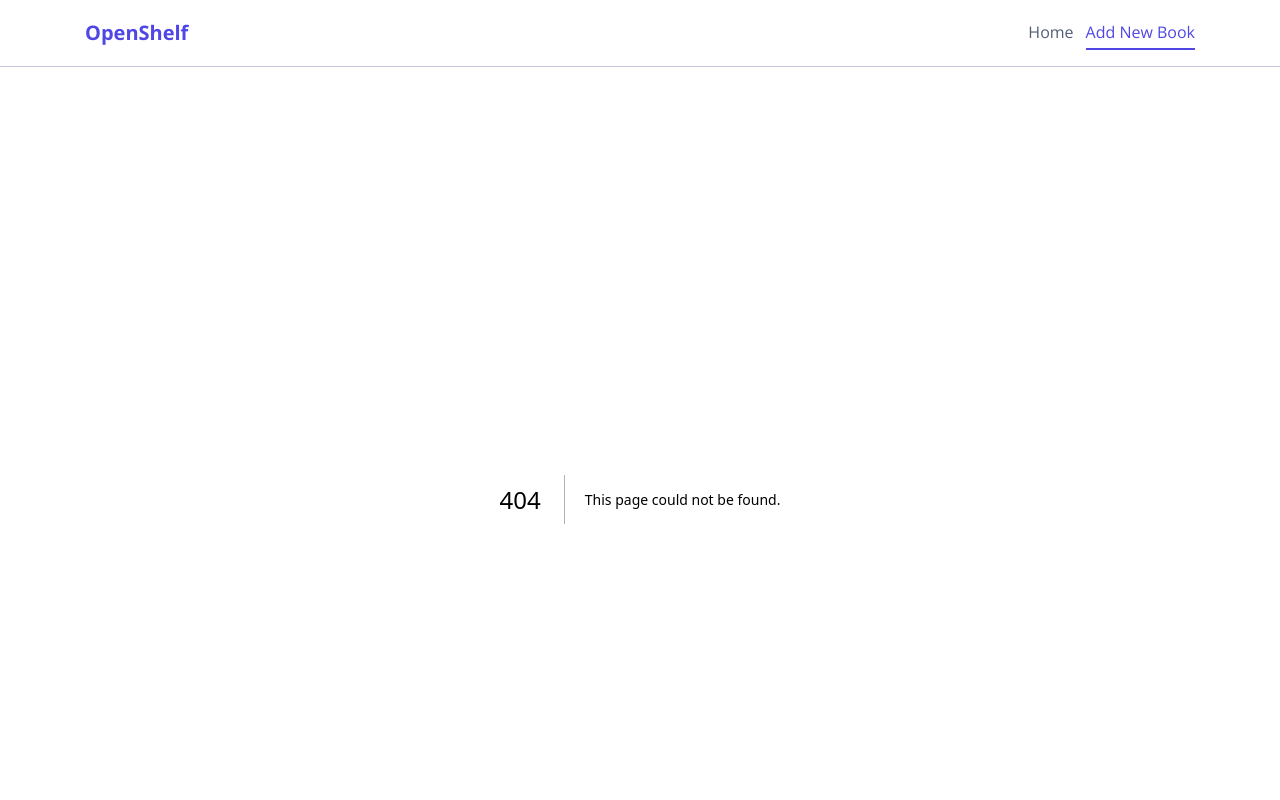
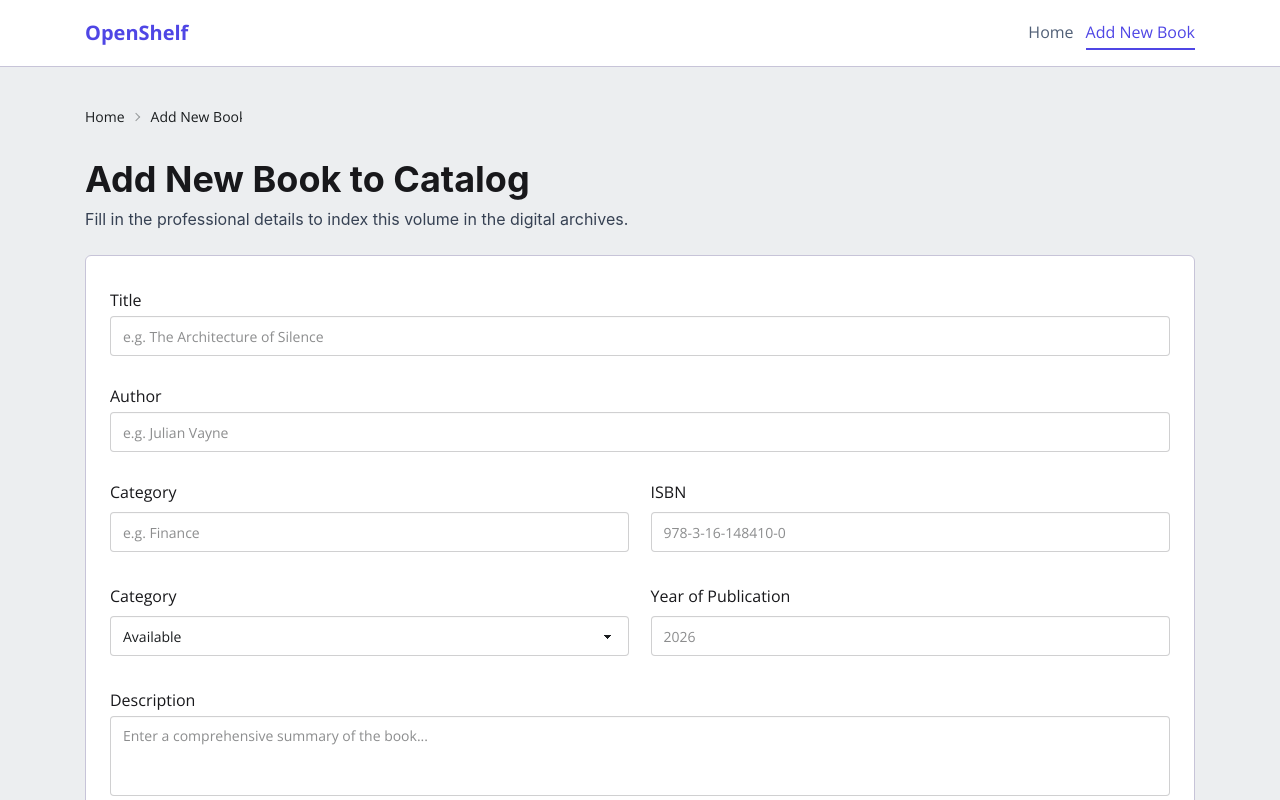
Before and after one commit to ayoub-jabiri/open-shelf, a Next.js app: page /add-new-book in a window 1280 px wide. Before the commit this address had no page. Shown: the top 800 px of the page. Built offline with nearby package versions, Linux system fonts and the light colour scheme.

Commit message:
Finished the add new book page

```diff
--- /dev/null
+++ b/app/add-new-book/page.tsx
@@ -0,0 +1,114 @@
+import { RiSave2Line } from "@remixicon/react";
+import Link from "next/link";
+
+export default function AddNewBook() {
+    return (
+        <div className="flex flex-col justify-start items-start gap-6">
+            <section>
+                <div className="breadcrumbs text-sm">
+                    <ul>
+                        <li>
+                            <Link href="/">Home</Link>
+                        </li>
+
+                        <li>Add New Book</li>
+                    </ul>
+                </div>
+            </section>
+            <section className="self-stretch flex flex-col justify-start items-start gap-2">
+                <div className="self-stretch flex flex-col justify-start items-start">
+                    <div className="self-stretch justify-center text-zinc-900 text-4xl font-bold font-['Inter'] leading-10">
+                        Add New Book to Catalog
+                    </div>
+                </div>
+                <div className="self-stretch flex flex-col justify-start items-start">
+                    <div className="self-stretch justify-center text-gray-700 text-base font-normal font-['Inter'] leading-6">
+                        Fill in the professional details to index this volume in
+                        the digital archives.
+                    </div>
+                </div>
+            </section>
+            <section className="bg-white w-full p-6 border border-[#C7C4D8] flex flex-col gap-5 rounded-md">
+                <fieldset>
+                    <legend className="fieldset-legend">Title</legend>
+                    <input
+                        type="text"
+                        className="input w-full"
+                        placeholder="e.g. The Architecture of Silence"
+                    />
+                </fieldset>
+                <fieldset>
+                    <legend className="fieldset-legend">Author</legend>
+                    <input
+                        type="text"
+                        className="input w-full"
+                        placeholder="e.g. Julian Vayne"
+                    />
+                </fieldset>
+                <div className="flex justify-between">
+                    <fieldset className="fieldset w-[49%]">
+                        <legend className="fieldset-legend">Category</legend>
+                        <input
+                            type="text"
+                            className="input w-full"
+                            placeholder="e.g. Finance"
+                        />
+                    </fieldset>
+                    <fieldset className="fieldset w-[49%]">
+                        <legend className="fieldset-legend">ISBN</legend>
+                        <input
+                            type="text"
+                            className="input w-full"
+                            placeholder="978-3-16-148410-0"
+                        />
+                    </fieldset>
+                </div>
+                <div className="flex justify-between">
+                    <fieldset className="fieldset w-[49%]">
+                        <legend className="fieldset-legend">Category</legend>
+                        <select
+                            defaultValue="Pick a color"
+                            className="select w-full"
+                        >
+                            <option disabled={true}>Status</option>
+                            <option value="available">Available</option>
+                            <option value="borrowed">Borrowed</option>
+                        </select>
+                    </fieldset>
+                    <fieldset className="fieldset w-[49%]">
+                        <legend className="fieldset-legend">
+                            Year of Publication
+                        </legend>
+                        <input
+                            type="text"
+                            className="input w-full"
+                            placeholder="2026"
+                        />
+                    </fieldset>
+                </div>
+                <fieldset>
+                    <legend className="fieldset-legend">Description</legend>
+                    <textarea
+                        className="textarea w-full resize-none"
+                        placeholder="Enter a comprehensive summary of the book..."
+                    ></textarea>
+                </fieldset>
+                <div className="self-stretch pt-4 mt-4 border-t border-slate-300 inline-flex justify-end items-center gap-4">
+                    <button className="size- px-6 py-2.5 rounded-lg inline-flex flex-col justify-center items-center cursor-pointer">
+                        <div className="text-center justify-center text-indigo-700 text-sm font-medium font-['Inter'] leading-5">
+                            Cancel
+                        </div>
+                    </button>
+                    <button className="size- px-8 py-2.5 bg-indigo-700 rounded-lg shadow-[0px_1px_2px_0px_rgba(0,0,0,0.05)] flex justify-start items-center gap-2 cursor-pointer">
+                        <div className="size- inline-flex flex-col justify-start items-center">
+                            <RiSave2Line className="text-white" />
+                        </div>
+                        <div className="text-center justify-center text-white text-sm font-medium font-['Inter'] leading-5">
+                            Save Book
+                        </div>
+                    </button>
+                </div>
+            </section>
+        </div>
+    );
+}
--- a/app/globals.css
+++ b/app/globals.css
@@ -54,3 +54,8 @@ body {
 .main-transition {
     transition: 0.3s;
 }
+
+.fieldset-legend {
+    font-size: 1rem !important;
+    font-weight: normal !important;
+}
--- a/package.json
+++ b/package.json
@@ -9,6 +9,7 @@
     "lint": "eslint"
   },
   "dependencies": {
+    "@remixicon/react": "^4.9.0",
     "next": "16.2.10",
     "react": "19.2.4",
     "react-dom": "19.2.4"
```
Also changed, not shown: 1 other file (tests, documents, lock files or other folders).
